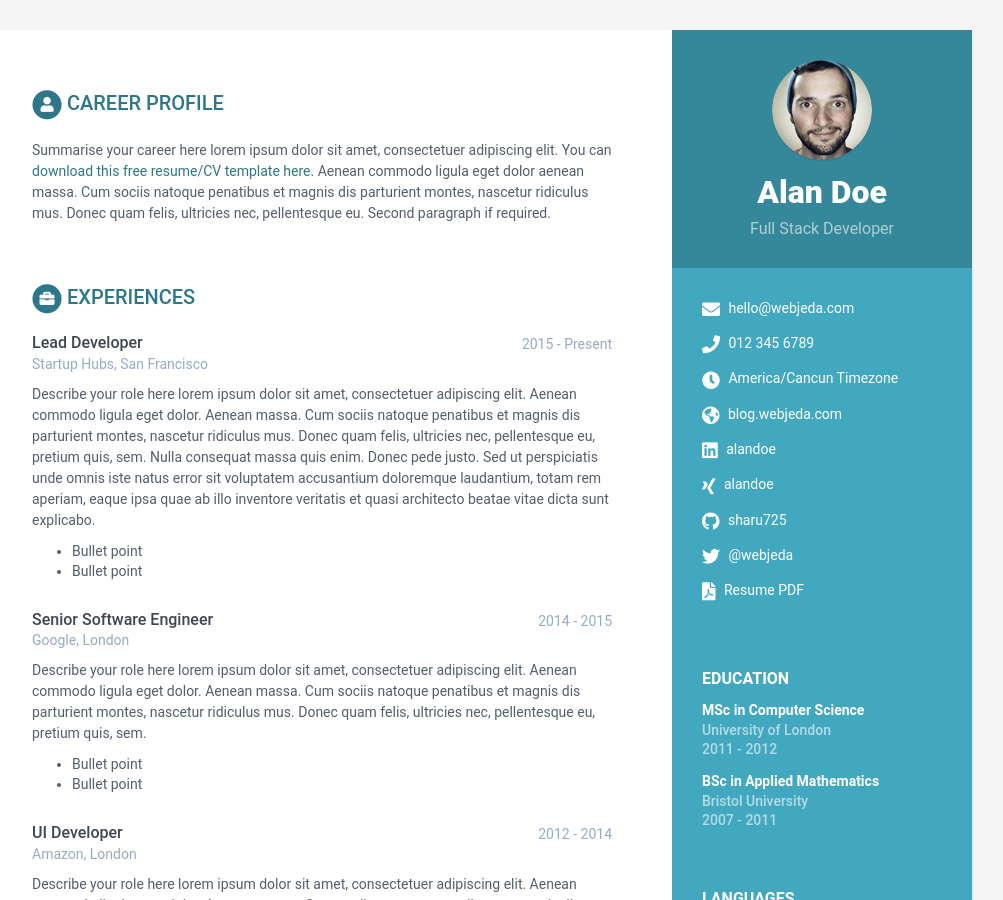
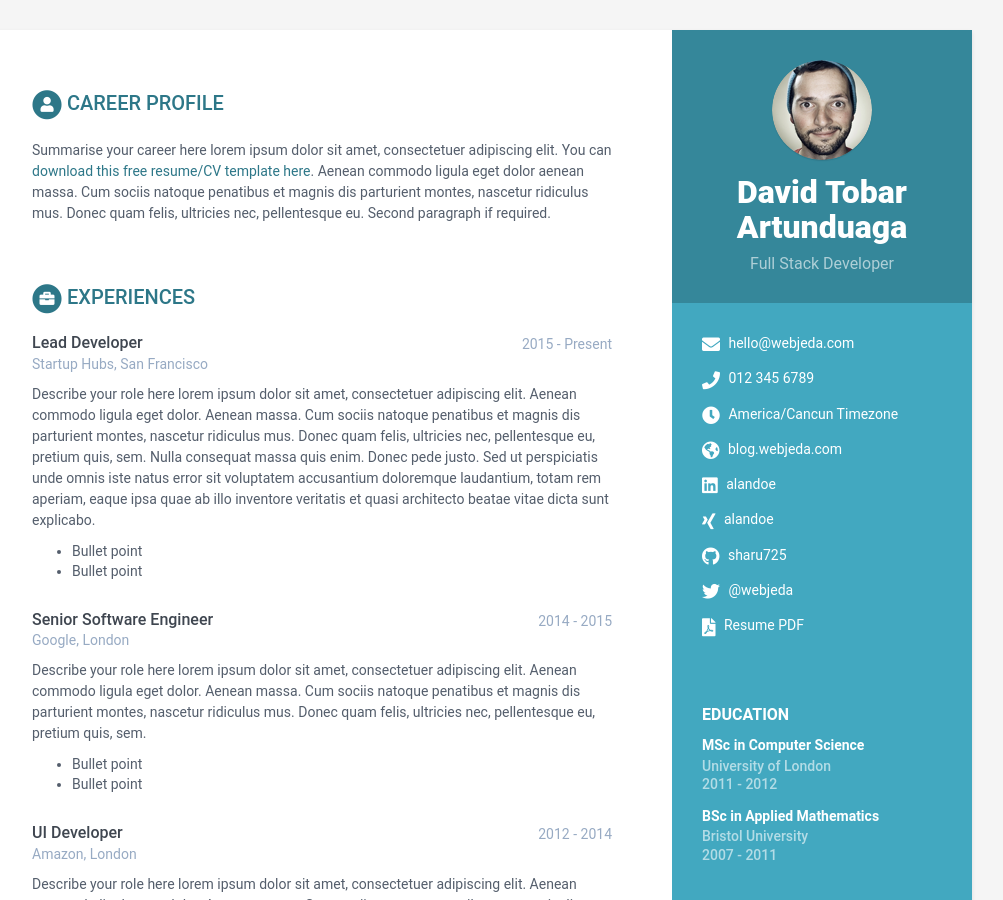
Before and after one commit to davidta19/David-HV2, a Jekyll site: the page built from index.html, in a window 1280 px wide and 900 px high. Shown: the whole window, without its empty margins (168-1171 px from the left). Built offline with Jekyll 4.4.1, drawn with Linux system fonts in a browser that asks for light colours.

Commit message:
Cambio de nombre

```diff
--- a/_data/data.yml
+++ b/_data/data.yml
@@ -8,7 +8,7 @@ sidebar:
     education: True # set to False if you want education in main section instead of in sidebar
 
     # Profile information
-    name: Alan Doe
+    name: David Tobar Artunduaga
     tagline: Full Stack Developer
     avatar: profile.png  #place a 100x100 picture inside /assets/images/ folder and provide the name of the file below
 
```
